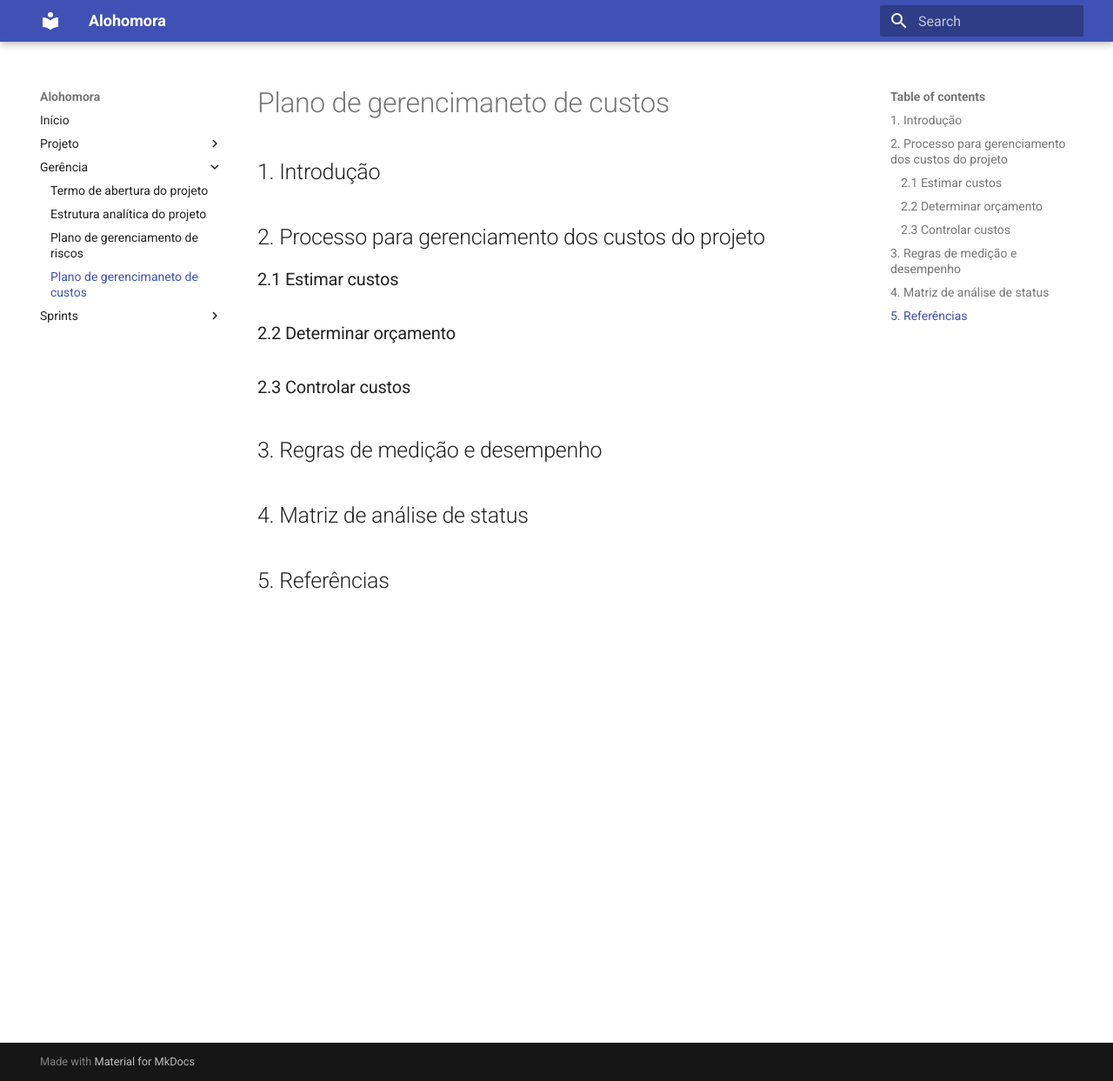
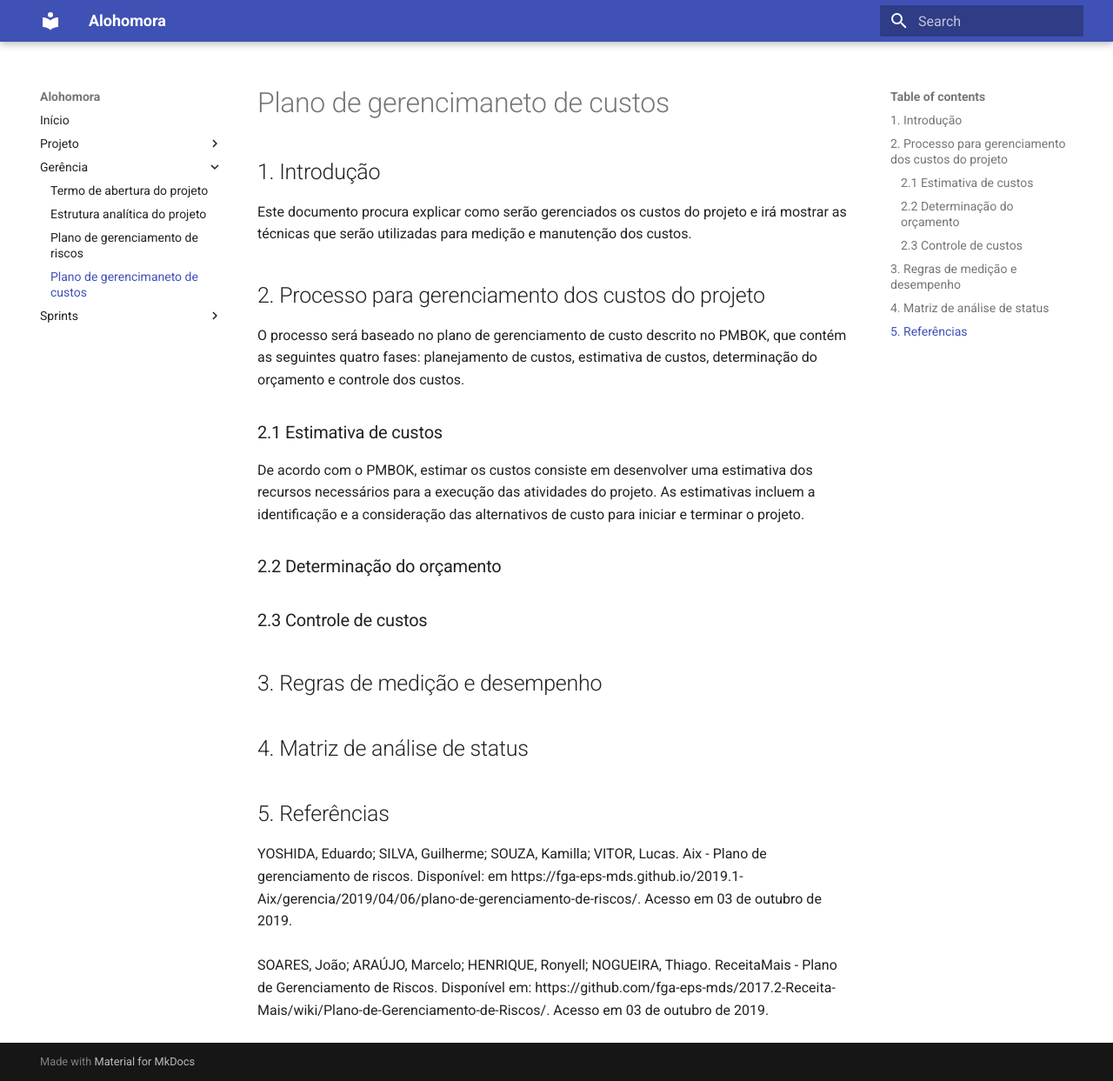
Before and after one commit to Alohomora-team/AlohomoraAPI, an MkDocs documentation site: the page built from docs/docs/gerencia/plano_custos.md, in a window 1280 px wide and 1243 px high. Shown: the whole window at 87% size. Built offline with MkDocs 1.6.1 and Material for MkDocs 9.7.7, drawn with Linux system fonts in a browser that asks for light colours.

Commit message:
#98 - Adding introduction, some references and starting the second topic

```diff
--- a/docs/docs/gerencia/plano_custos.md
+++ b/docs/docs/gerencia/plano_custos.md
@@ -1,15 +1,25 @@
 ## 1. Introdução
+
+Este documento procura explicar como serão gerenciados os custos do projeto e irá mostrar as técnicas que serão utilizadas para medição e manutenção dos custos.
 
 ## 2. Processo para gerenciamento dos custos do projeto
 
-### 2.1 Estimar custos
+O processo será baseado no plano de gerenciamento de custo descrito no PMBOK, que contém as seguintes quatro fases: planejamento de custos, estimativa de custos, determinação do orçamento e controle dos custos.
 
-### 2.2 Determinar orçamento
+### 2.1 Estimativa de custos
 
-### 2.3 Controlar custos
+De acordo com o PMBOK, estimar os custos consiste em desenvolver uma estimativa dos recursos necessários para a execução das atividades do projeto. As estimativas incluem a identificação e a consideração das alternativos de custo para iniciar e terminar o projeto.
+
+### 2.2 Determinação do orçamento
+
+### 2.3 Controle de custos
 
 ## 3. Regras de medição e desempenho
 
 ## 4. Matriz de análise de status
 
 ## 5. Referências
+
+YOSHIDA, Eduardo; SILVA, Guilherme; SOUZA, Kamilla; VITOR, Lucas. Aix - Plano de gerenciamento de riscos. Disponível: em https://fga-eps-mds.github.io/2019.1-Aix/gerencia/2019/04/06/plano-de-gerenciamento-de-riscos/. Acesso em 03 de outubro de 2019.
+<br/><br/>
+SOARES, João; ARAÚJO, Marcelo; HENRIQUE, Ronyell; NOGUEIRA, Thiago. ReceitaMais - Plano de Gerenciamento de Riscos. Disponível em: https://github.com/fga-eps-mds/2017.2-Receita-Mais/wiki/Plano-de-Gerenciamento-de-Riscos/. Acesso em 03 de outubro de 2019.
```
